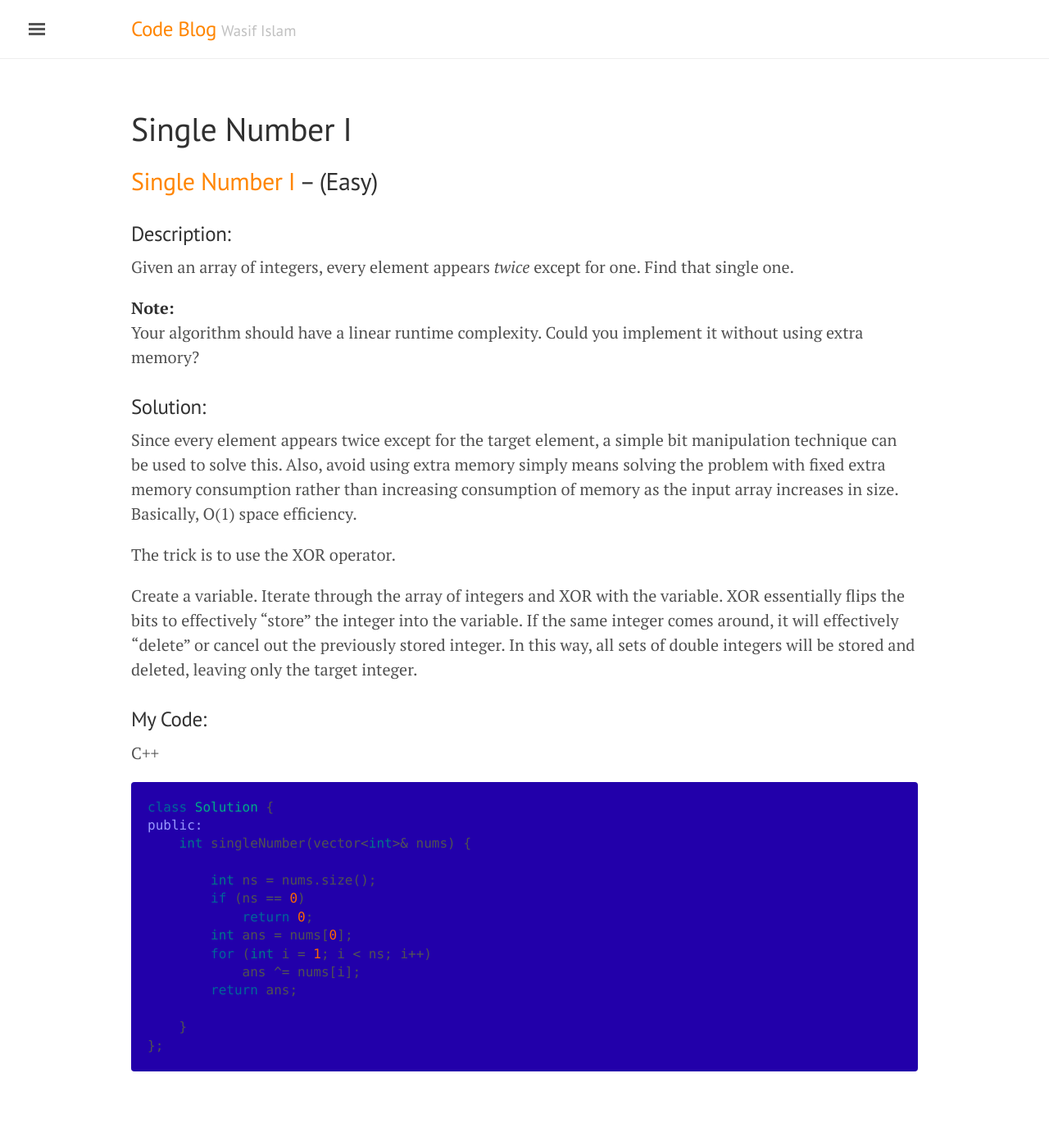
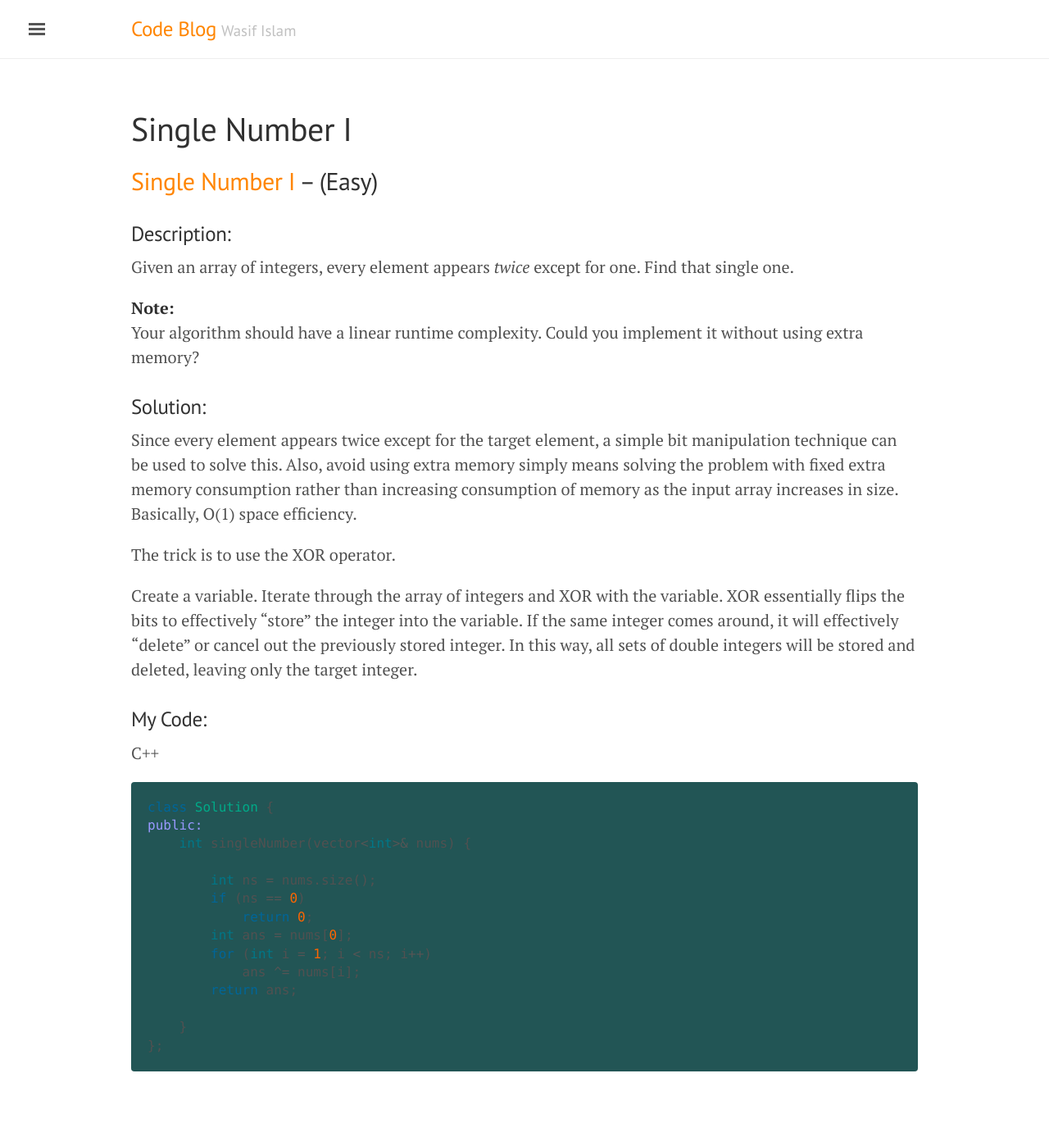
Before and after one commit to washifu/CodeBlog, a Jekyll site: the page built from pages/2017-08-24-Single_Number_I.md, in a window 1280 px wide. Shown: the whole page at 82% size. Built offline with Jekyll 4.4.1, drawn with Linux system fonts in a browser that asks for light colours; comment, search, counter and statistics services are not loaded.

Commit message:
Update poole.css

```diff
--- a/public/css/poole.css
+++ b/public/css/poole.css
@@ -165,12 +165,14 @@ pre {
   padding: 1rem;
   font-size: .8rem;
   line-height: 1.4;
+  /*
   white-space: pre;
   white-space: pre-wrap;
   word-break: break-all;
   word-wrap: break-word;
+  */
   /*background-color: #f9f9f9;*/
-  background-color: #2200aa; /* wasif */
+  background-color: #225555; /* wasif */
 }
 pre code {
   padding: 0;
```
